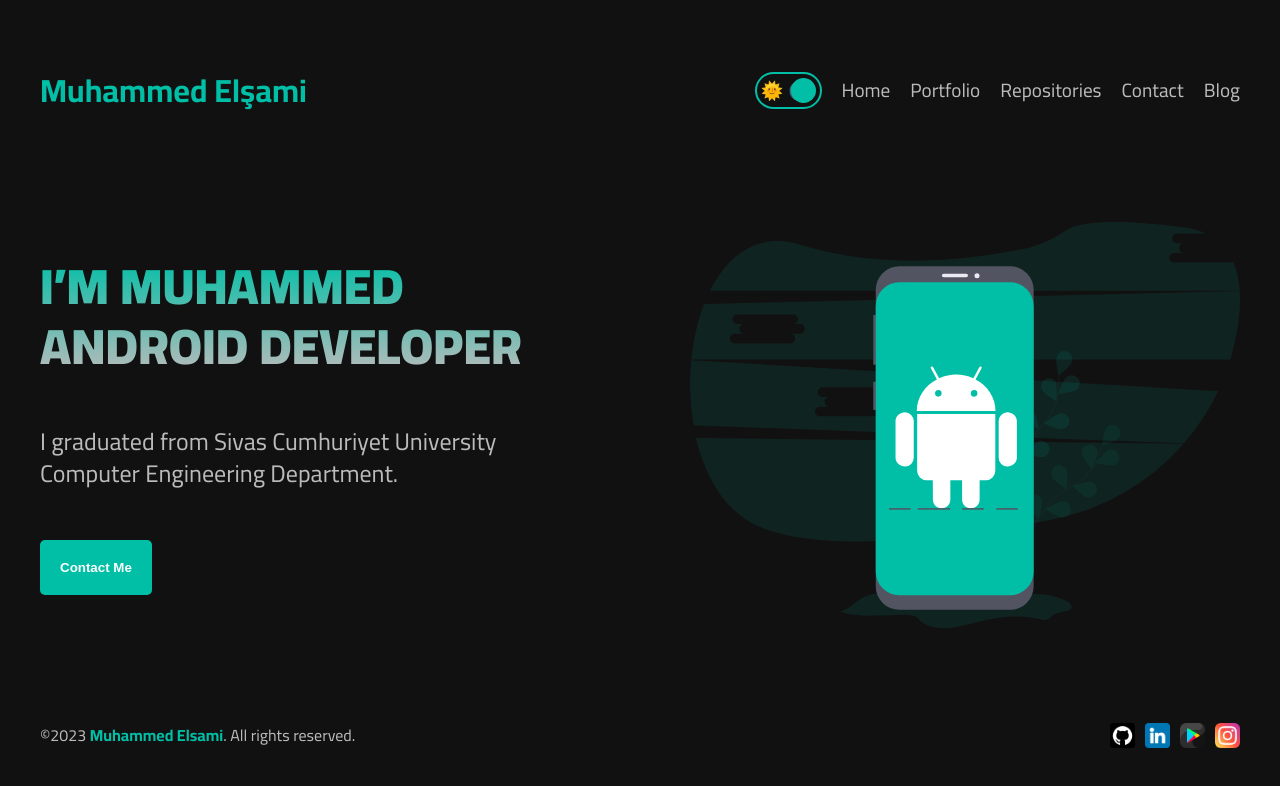
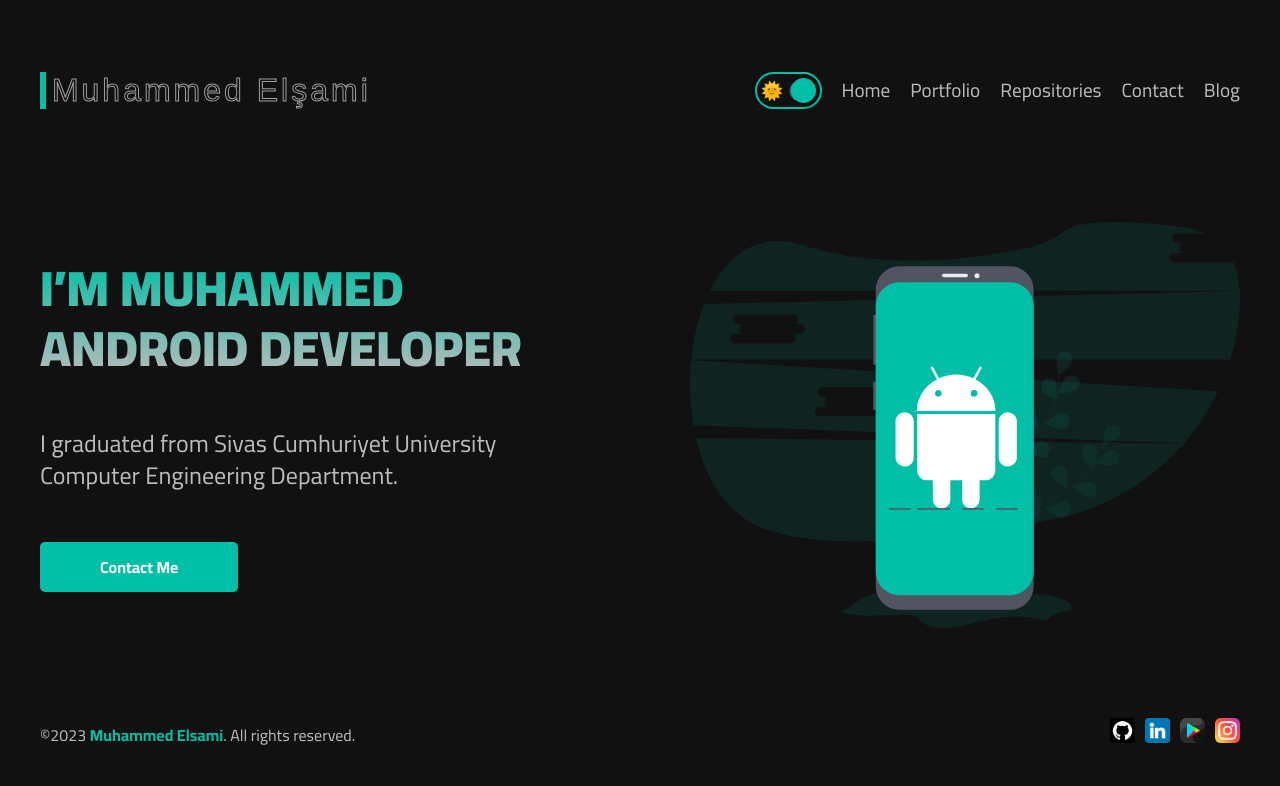
Before and after one commit to muhammedelsami/Next-Portfolio-Website, a Next.js app: page / in a window 1280 px wide. Shown: the top 786 px of the page. Built offline with nearby package versions, Linux system fonts and the light colour scheme.

Commit message:
Blog page and form is done

```diff
--- a/src/app/globals.css
+++ b/src/app/globals.css
@@ -4,6 +4,8 @@
   --secondary: #bbb;
   --tertiary: #00f;
   --primary-hover : rgb(255, 221, 0);
+
+  --text-stroke-color: rgba(255,255,255,0.6);
 
   --size-border-radius: 5px;
 }
@@ -46,11 +48,13 @@ a {
 .dark {
   background-color: #111;
   color: #bbb;
+
 }
 
 .light {
   background-color: white;
   color: #111;
+  --text-stroke-color: rgba(0, 0, 0, 0.875);
 }
 
 .theme {
--- a/src/app/layout.tsx
+++ b/src/app/layout.tsx
@@ -14,8 +14,8 @@ const inter = Inter({ subsets: ['latin'] })
 const cairo = Cairo({ subsets: ['latin'] })
 
 export const metadata: Metadata = {
-  title: 'Create Next App',
-  description: 'Generated by create next app',
+  title: 'Portfolio App',
+  description: 'Generated by Muhammed Elşami',
 }
 
 export default function RootLayout({
--- a/src/app/page.module.css
+++ b/src/app/page.module.css
@@ -27,7 +27,7 @@
 }
 
 .button {
-  padding: 20px;
+  padding: 10px 60px;
   border-radius: var(--size-border-radius);
   background-color: var(--primary);
   border: none;
@@ -46,3 +46,53 @@
   height: 500px;
   object-fit: contain;
 }
+
+
+.btn1 {
+  --glow-color: rgb(176 255 199);
+  --glow-spread-color: rgb(123 255 200 / 78%);
+  --enhanced-glow-color: rgb(206 255 239);
+  --btn-color: rgb(61 133 136);
+  border: .25em solid rgb(176 255 189);
+  padding: 1em 3em;
+  color: rgb(176 255 198);
+  font-size: 15px;
+  font-weight: bold;
+  background-color: var(--btn-color);
+  border-radius: 1em;
+  outline: none;
+  box-shadow: 0 0 1em .25em var(--glow-color),
+         0 0 4em 1em var(--glow-spread-color),
+        inset 0 0 .75em .25em var(--glow-color);
+  text-shadow: 0 0 .5em var(--glow-color);
+  position: relative;
+  transition: all 0.3s;
+ }
+
+ .btn1::after {
+  pointer-events: none;
+  content: "";
+  position: absolute;
+  top: 120%;
+  left: 0;
+  height: 100%;
+  width: 100%;
+  background-color: var(--glow-spread-color);
+  filter: blur(2em);
+  opacity: .7;
+  transform: perspective(1.5em) rotateX(35deg) scale(1, .6);
+ }
+
+ .btn1:hover {
+  color: var(--btn-color);
+  background-color: var(--glow-color);
+  box-shadow: 0 0 1em .25em var(--glow-color),
+         0 0 4em 2em var(--glow-spread-color),
+         inset 0 0 .75em .25em var(--glow-color);
+ }
+
+ .btn1:active {
+  box-shadow: 0 0 0.6em .25em var(--glow-color),
+         0 0 2.5em 2em var(--glow-spread-color),
+         inset 0 0 .5em .25em var(--glow-color);
+ }
--- a/src/app/page.tsx
+++ b/src/app/page.tsx
@@ -3,6 +3,7 @@ import styles from './page.module.css'
 import AboutPage from './repositories/page'
 import ContactPage from './contact/page'
 import Hero from '/public/images/undraw_android.svg'
+import Link from 'next/link'
 
 /**
  *  Home page component
@@ -16,7 +17,7 @@ export default function Home() {
           <div className={styles.col}>
             <h1 className={styles.title}>I’m Muhammed Android Developer</h1>
             <p className={styles.description}>I graduated from Sivas Cumhuriyet University Computer Engineering Department.</p>
-            <button className={styles.button}>Contact Me</button>
+            <Link href={'/contact'} className={styles.button}>Contact Me</Link>
           </div>
 
           <div className={styles.col}>
--- a/src/components/Footer/Footer.tsx
+++ b/src/components/Footer/Footer.tsx
@@ -1,6 +1,7 @@
 import styles from './Footer.module.css'
 import Image from 'next/image'
 import social_media from './data';
+import Link from 'next/link';
 
 /**
  *  Footer component
@@ -13,6 +14,7 @@ export default function Footer() {
             <div>&copy;2023 <span className={styles.name}>Muhammed Elsami</span>. All rights reserved.</div>
             <div className={styles.social}>
                 {social_media.map((social, index) => (
+                    <Link href={social.url}>
                         <Image
                             key={index}
                             src={`/images/icons/${social.name}.png`}
@@ -21,6 +23,7 @@ export default function Footer() {
                             height={25}
                             className={styles.socialIcon}
                         />
+                    </Link>
                 ))}
 
             </div>
--- a/src/components/Footer/data.ts
+++ b/src/components/Footer/data.ts
@@ -3,18 +3,22 @@ const social_media = [
     {
         id : 1,
         name: "github",
+        url : "https://github.com/muhammedelsami"
     },
     {
         id : 2,
         name: "linkedin",
+        url : "https://www.linkedin.com/in/muhammed-elsami/"
     },
     {
         id : 3,
         name: "google-play",
+        url : "https://play.google.com/store/apps/dev?id=8688012411486464999"
     },
     {
         id : 4,
         name: "instagram",
+        url : "https://www.instagram.com/muhammed_elsami/"
     }
 ];
 
--- a/src/components/Navbar/Navbar.module.css
+++ b/src/components/Navbar/Navbar.module.css
@@ -81,3 +81,46 @@
         right: 0;
     }
 }
+
+
+/* === removing default button style ===*/
+.button {
+    margin: 0;
+    height: auto;
+    background: transparent;
+    padding: 0;
+    border: none;
+    cursor: pointer;
+  }
+
+  /* button styling */
+  .button {
+    --border-right: 6px;
+    --animation-color: var(--primary);
+    --fs-size: 2em;
+    letter-spacing: 3px;
+    text-decoration: none;
+    font-size: var(--fs-size);
+    font-family: "Arial";
+    position: relative;
+    color: transparent;
+    -webkit-text-stroke: 1px var(--text-stroke-color);
+  }
+  /* this is the text, when you hover on button */
+  .hovertext {
+    position: absolute;
+    box-sizing: border-box;
+    content: attr(data-text);
+    color: var(--animation-color);
+    width: 0%;
+    inset: 0;
+    border-right: var(--border-right) solid var(--animation-color);
+    overflow: hidden;
+    transition: 0.5s;
+    -webkit-text-stroke: 1px var(--animation-color);
+  }
+  /* hover */
+  .button:hover .hovertext {
+    width: 100%;
+    filter: drop-shadow(0 0 23px var(--animation-color))
+  }
--- a/src/components/Navbar/Navbar.tsx
+++ b/src/components/Navbar/Navbar.tsx
@@ -19,7 +19,12 @@ export default function Navbar() {
 
     return (
         <div className={styles.container}>
-            <Link href="/" className={styles.logo}>Muhammed Elşami</Link>
+            {/* <Link href="/" className={styles.logo}>Muhammed Elşami</Link> */}
+
+            <Link href={'/blog'} className={styles.button} data-text="Awesome">
+                <span className={styles.actualtext}>&nbsp;Muhammed Elşami&nbsp;</span>
+                <span aria-hidden="true" className={styles.hovertext}>&nbsp;Muhammed&nbsp;Elşami&nbsp;</span>
+            </Link>
 
             <div className={styles.menuIcon} onClick={toggleMenu}>
                 ☰
```
Also changed, not shown: src/app/blog/BlogPage.module.css (added, +64 -0 lines), src/app/blog/page.tsx (+23 -15 lines). Lines whose indentation alone changed are shown as unchanged.
